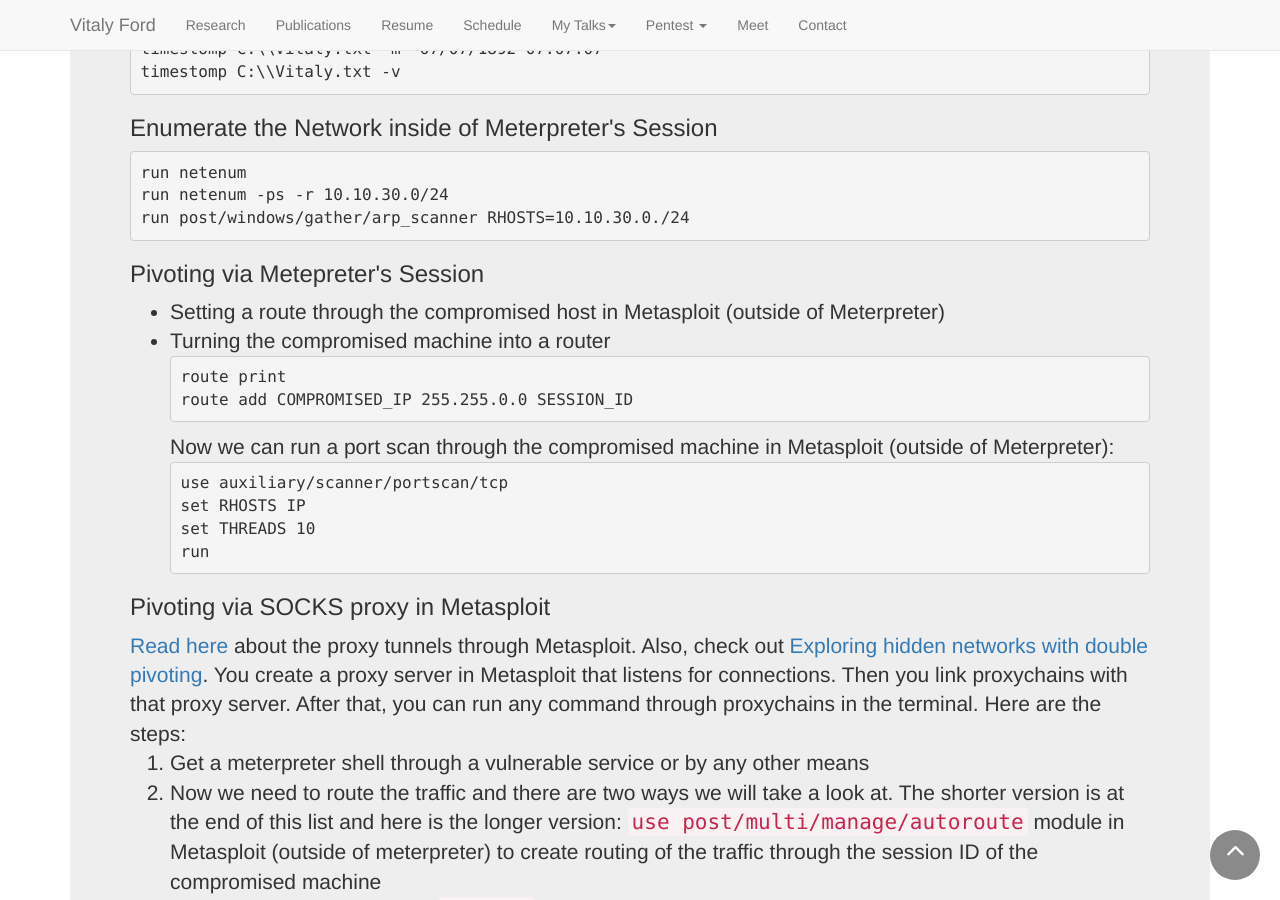
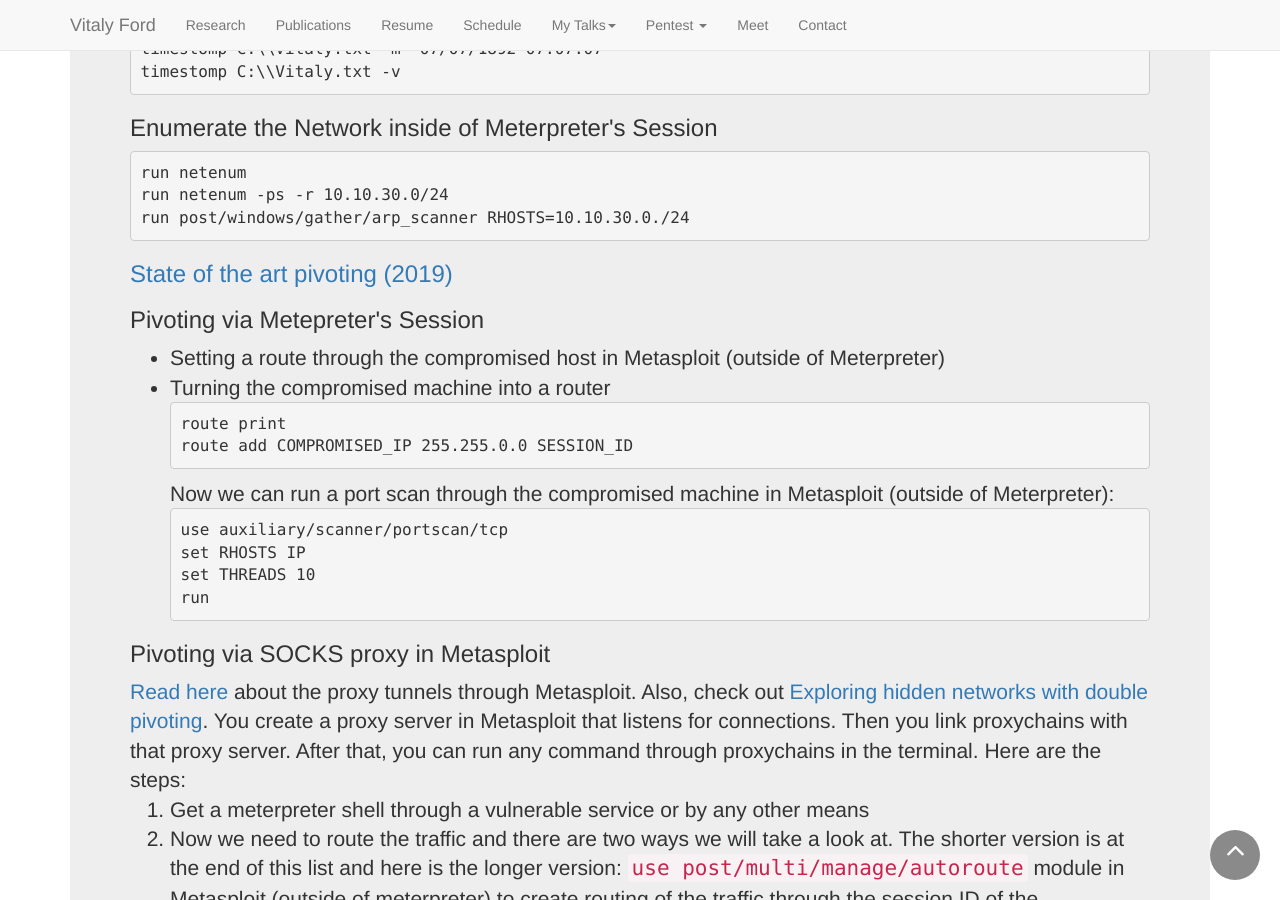
Before and after one commit to vitalyford/vitalyford.github.io, a Jekyll site: the page built from pentest/06-Post-Exploitation.html, in a window 1280 px wide and 900 px high, scrolled down 2385 px. Built offline with Jekyll 4.4.1, drawn with Linux system fonts in a browser that asks for light colours; nearby versions of some CDN libraries.

Commit message:
Add pivoting url to post exploit

```diff
--- a/pentest/06-Post-Exploitation.html
+++ b/pentest/06-Post-Exploitation.html
@@ -76,6 +76,7 @@ timestomp C:\\Vitaly.txt -v</code></pre>
 <pre><code class="language-sh">run netenum
 run netenum -ps -r 10.10.30.0/24
 run post/windows/gather/arp_scanner RHOSTS=10.10.30.0./24</code></pre>
+<h3 id="state-of-the-art-pivoting"><a href="https://blog.raw.pm/en/state-of-the-art-of-network-pivoting-in-2019/">State of the art pivoting (2019)</a></h3>
 <h3 id="pivoting-via-metepreter-s-session">Pivoting via Metepreter&apos;s Session</h3>
 <ul>
     <li>Setting a route through the compromised host in Metasploit (outside of Meterpreter)</li>
```
